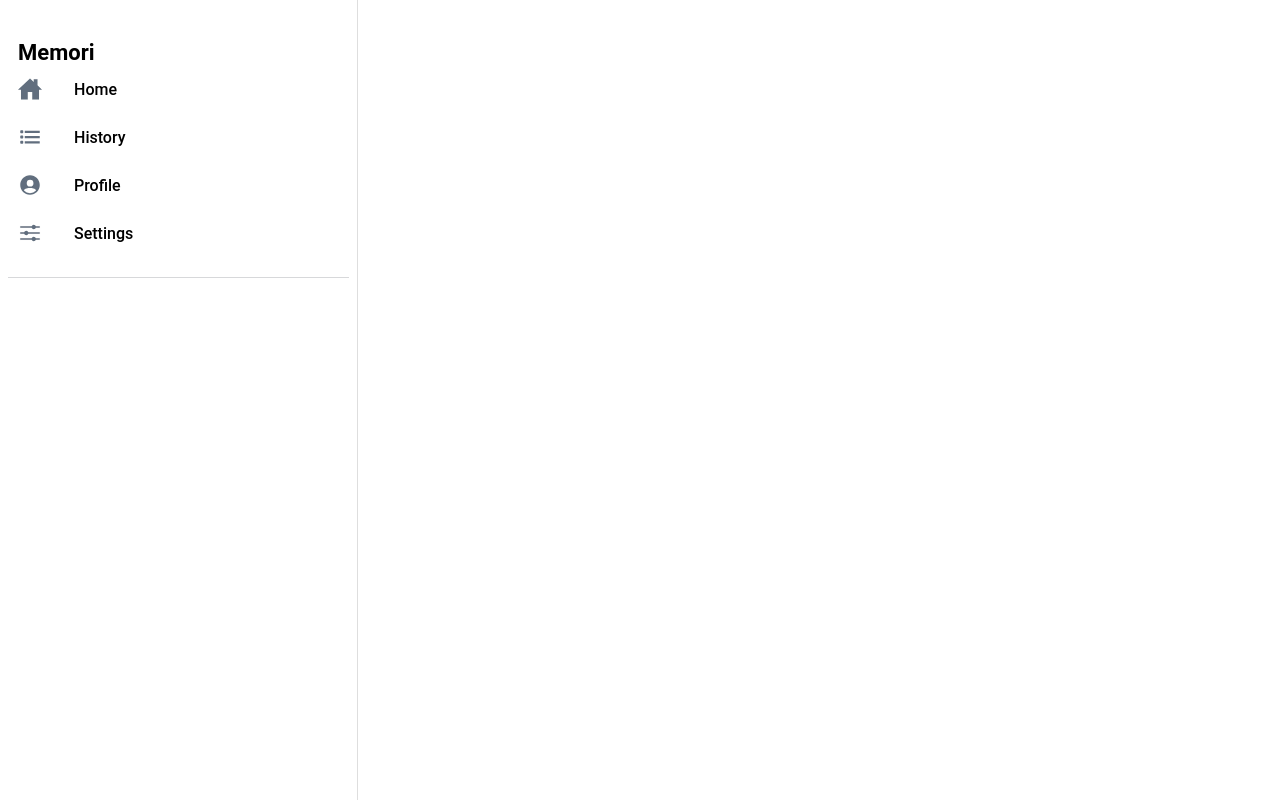
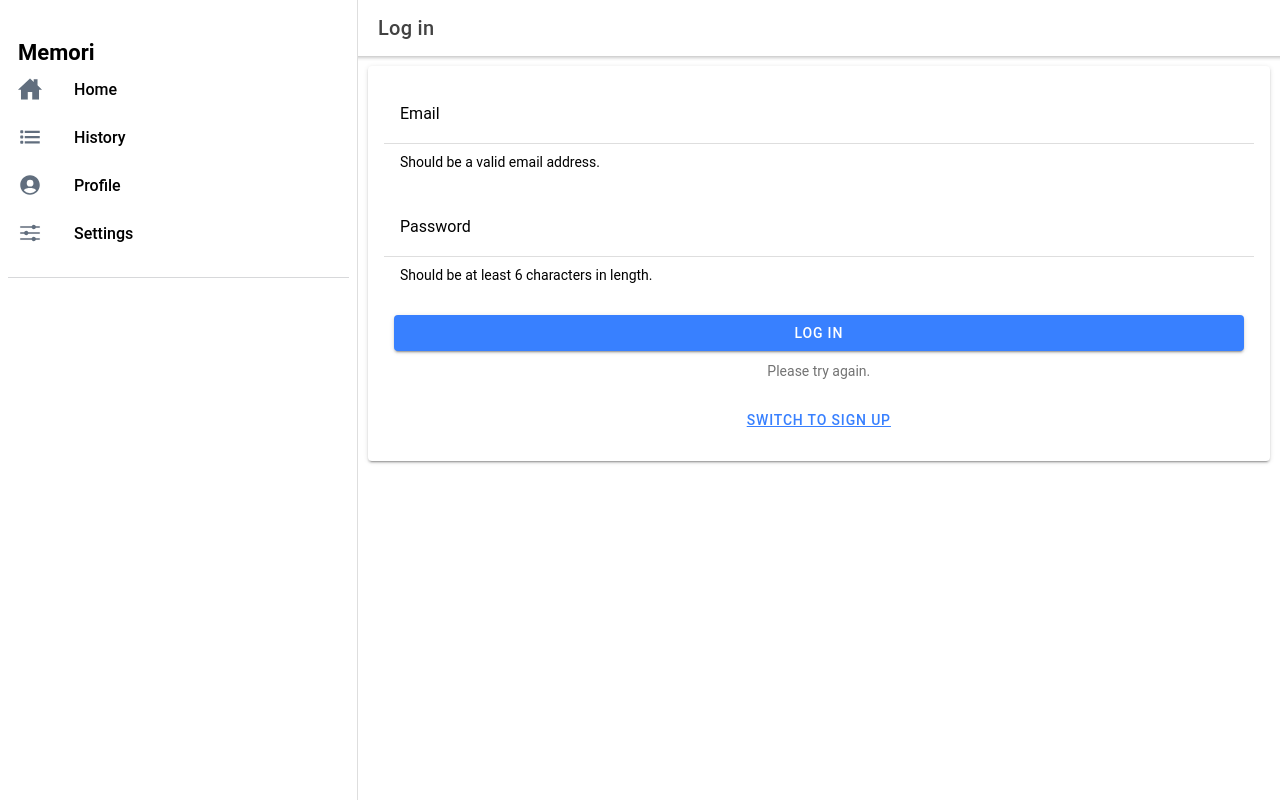
Before and after one commit to darrenbrett/memori, a React (Create React App) app: page /auth in a window 1280 px wide. Built offline with nearby package versions, Linux system fonts and the light colour scheme; no server answers.

Commit message:
Reorged and cleaned up code

```diff
--- a/src/App.tsx
+++ b/src/App.tsx
@@ -23,12 +23,24 @@ import "@ionic/react/css/display.css";
 /* Theme variables */
 import "./theme/variables.css";
 import Home from "./components/Home/Home";
+import Auth from "./components/Auth/Auth";
 import Settings from "./components/Settings/Settings";
-import HistoryComp from "./components/History/History";
+import UserHistory from "./components/UserHistory/UserHistory";
 import Profile from "./components/Profile/Profile";
 import Challenge from "./components/Challenge/Challenge";
 import Story from "./components/Challenge/Story/Story";
 import Questions from "./components/Challenge/Questions/Questions";
+
+// const Home = lazy(() => import("./components/Home/Home"));
+// const Auth = lazy(() => import("./components/Auth/Auth"));
+// const Settings = lazy(() => import("./components/Settings/Settings"));
+// const HistoryComp = lazy(() => import("./components/History/History"));
+// const Profile = lazy(() => import("./components/Profile/Profile"));
+// const Challenge = lazy(() => import("./components/Challenge/Challenge"));
+// const Story = lazy(() => import("./components/Challenge/Story/Story"));
+// const Questions = lazy(() =>
+//   import("./components/Challenge/Questions/Questions")
+// );
 
 const App: React.FC = () => {
   return (
@@ -37,8 +49,9 @@ const App: React.FC = () => {
         <IonSplitPane contentId="main">
           <IonRouterOutlet id="main">
             <Route path="/home" component={Home} exact={true} />
+            <Route path="/auth" component={Auth} exact={true} />
             <Route path="/profile" component={Profile} exact={true} />
-            <Route path="/history" component={HistoryComp} exact={true} />
+            <Route path="/history" component={UserHistory} exact={true} />
             <Route path="/settings" component={Settings} exact={true} />
             <Route path="/challenge" component={Challenge} exact={true} />
             <Route path="/story" component={Story} exact={true} />
--- /dev/null
+++ b/src/components/Auth/Auth.css
@@ -0,0 +1,7 @@
+.btn {
+  margin: 10px;
+}
+
+.no-line {
+  border: none;
+}
--- /dev/null
+++ b/src/components/Auth/Auth.tsx
@@ -0,0 +1,98 @@
+import {
+  IonContent,
+  IonHeader,
+  IonPage,
+  IonTitle,
+  IonToolbar,
+  IonGrid,
+  IonRow,
+  IonCol,
+  IonSpinner,
+  IonItem,
+  IonLabel,
+  IonInput,
+  IonButton,
+  IonCard,
+  IonCardContent,
+} from "@ionic/react";
+import React from "react";
+import { useHistory } from "react-router";
+import "./Auth.css";
+
+const Auth: React.FC = () => {
+  let loading: boolean = false;
+  const history = useHistory();
+  const onLogin = () => {
+    console.log("onLogin() firing...");
+    history.push("/home");
+  };
+
+  const loadSpinner = () => {
+    let spinner;
+    if (loading) {
+      spinner = (
+        <IonGrid>
+          <IonRow>
+            <IonCol>
+              <IonSpinner></IonSpinner>
+            </IonCol>
+          </IonRow>
+        </IonGrid>
+      );
+    }
+    return spinner;
+  };
+
+  return (
+    <IonPage>
+      <IonContent>
+        <IonHeader>
+          <IonToolbar>
+            <IonTitle>Log in</IonTitle>
+          </IonToolbar>
+        </IonHeader>
+        {loadSpinner()}
+        <IonCard>
+          <IonCardContent>
+            <IonItem className="no-line">
+              <IonLabel position="floating">Email</IonLabel>
+              <IonInput type="email" required></IonInput>
+            </IonItem>
+            <IonItem lines="none" class="no-line">
+              <p>Should be a valid email address.</p>
+            </IonItem>
+            <IonItem className="no-line">
+              <IonLabel position="floating">Password</IonLabel>
+              <IonInput type="password" required></IonInput>
+            </IonItem>
+            <IonItem lines="none" class="no-line">
+              <p>Should be at least 6 characters in length.</p>
+            </IonItem>
+
+            <IonButton
+              color="primary"
+              // type="submit"
+              onClick={() => onLogin()}
+              class="btn"
+              expand="block"
+            >
+              Log in
+            </IonButton>
+            <p className="ion-text-center">Please try again.</p>
+            <IonButton
+              color="primary"
+              type="submit"
+              fill="clear"
+              class="btn"
+              expand="block"
+            >
+              <a href="/home">Switch to sign up</a>
+            </IonButton>
+          </IonCardContent>
+        </IonCard>
+      </IonContent>
+    </IonPage>
+  );
+};
+
+export default Auth;
--- a/src/components/Challenge/Story/Story.tsx
+++ b/src/components/Challenge/Story/Story.tsx
@@ -18,7 +18,7 @@ import "./Story.css";
 import Countdown from "./../Countdown/Countdown";
 
 const Story: React.FC = () => {
-  let timed: boolean = false;
+  let timed: boolean = true;
 
   let titleWithTimer = <IonTitle>Short Story</IonTitle>;
 
--- a/src/components/Home/Home.tsx
+++ b/src/components/Home/Home.tsx
@@ -27,7 +27,6 @@ const Home: React.FC = () => {
   const lowScoreMessage = () => {
     let lowScoreMessage = null;
     if (user.roundsCompleted > 0 && user.lastScore < 6) {
-      console.log("low score warning: ", user.lastScore);
       lowScoreMessage = (
         <div>
           <IonCard>
@@ -55,7 +54,7 @@ const Home: React.FC = () => {
           <IonCol>Rounds Completed: {user?.roundsCompleted}</IonCol>
         </IonRow>
         <IonRow>
-          <IonCol> Player Level: {user?.level || 66} </IonCol>
+          <IonCol> Player Level: {user?.level} </IonCol>
         </IonRow>
         <IonRow>
           <IonCol>Latest Round Score: {user?.lastScore}/10</IonCol>
@@ -72,7 +71,6 @@ const Home: React.FC = () => {
   };
 
   return (
-    <Suspense fallback={<h1>Loading profile...</h1>}>
     <IonPage>
       <IonHeader className="header">
         <IonToolbar>
@@ -83,10 +81,11 @@ const Home: React.FC = () => {
         </IonToolbar>
       </IonHeader>
       <IonContent>
+        <Suspense fallback={<IonTitle>Loading profile...</IonTitle>}>
           <ProfileDetails />
+        </Suspense>
       </IonContent>
     </IonPage>
-    </Suspense>
   );
 };
 
--- a/src/components/Home/fetchUser.tsx
+++ b/src/components/Home/fetchUser.tsx
@@ -1,3 +1,5 @@
+import { APIConfig } from "./../../environments/environment.prod";
+
 export const fetchProfileData = () => {
   let userPromise = fetchUser();
   return {
@@ -32,12 +34,10 @@ const wrapPromise = (promise: any) => {
 };
 
 const fetchUser = () => {
-  console.log("fetch user...");
   return new Promise((resolve) => {
     const username = "smithy@s.com";
-    const apiUrl = `http://localhost:3000/api`;
     const req = `/users/stats/${username}`;
-    fetch(`${apiUrl}${req}`)
+    fetch(`${APIConfig.url}${req}`)
       .then((res) => res.json())
       .then((data) => {
         console.log("data: ", data);
--- a/src/components/History/History.tsx
+++ b/src/components/UserHistory/UserHistory.tsx
@@ -8,8 +8,9 @@ import {
   IonToolbar,
 } from "@ionic/react";
 import React from "react";
+import "./UserHistory.css";
 
-const History: React.FC = () => {
+const UserHistory: React.FC = () => {
   return (
     <IonPage>
       <IonHeader>
@@ -32,4 +33,4 @@ const History: React.FC = () => {
   );
 };
 
-export default History;
+export default UserHistory;
```
Also changed, not shown: src/components/Home/UserOverview/UserOverview.tsx (deleted, +0 -31 lines), src/components/UserHistory/UserHistory.css (added). Lines whose indentation alone changed are shown as unchanged.
